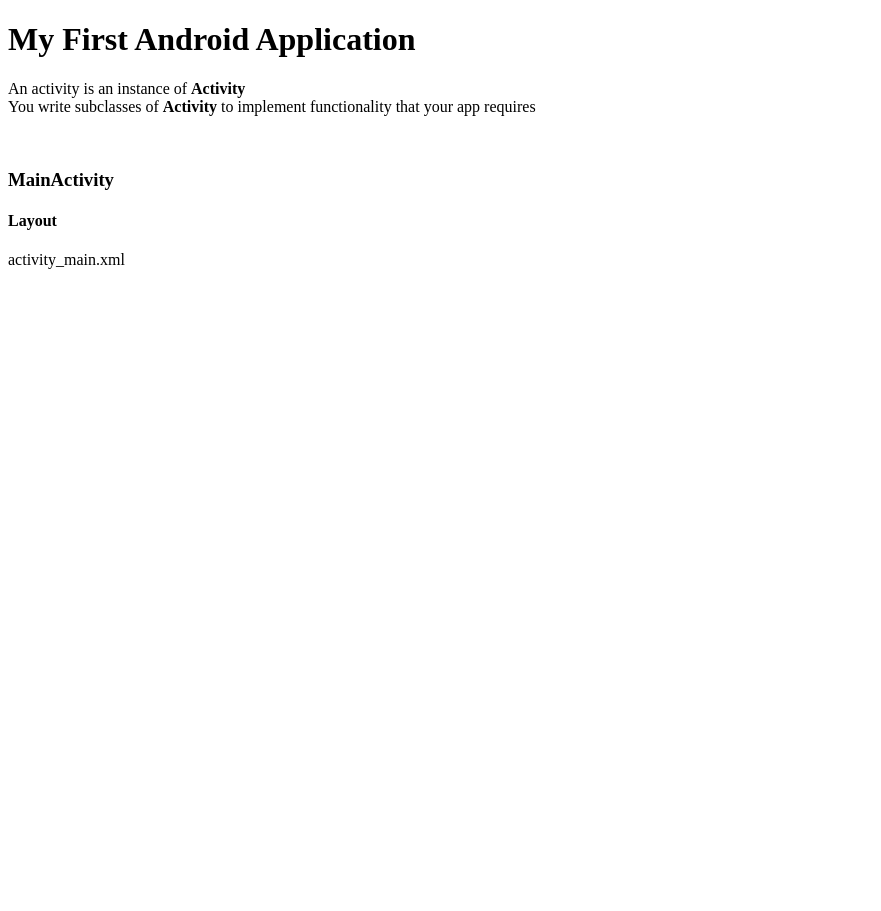
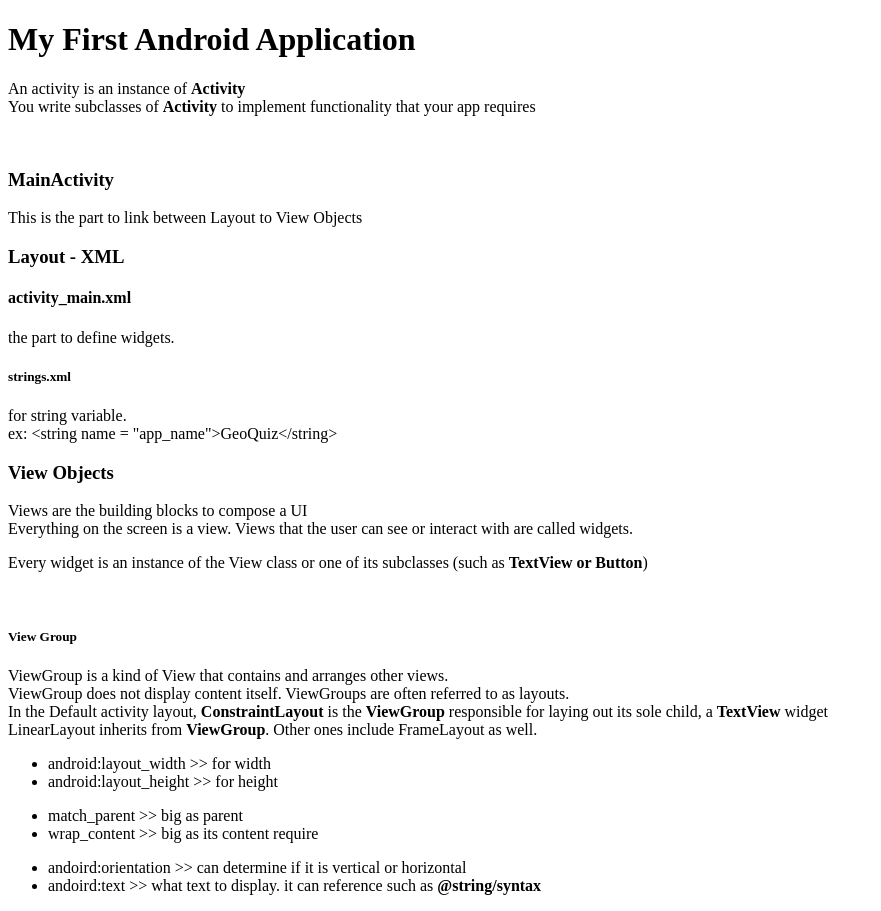
Before and after one commit to brightlightkim/brightlightkim.github.io, a plain HTML site: page android_basic.html in a window 1280 px wide. Shown: the whole page, without its empty margins (0-881 px from the left). Before the commit the page ends 800 px from the top, so only its background shows below. Drawn offline with Linux system fonts and the light colour scheme.

Commit message:
basic android stuff chapter 1

```diff
--- a/android_basic.html
+++ b/android_basic.html
@@ -9,25 +9,39 @@
     </p>
     <br>
     <h3>MainActivity</h3>
-    <h4>Layout</h4>
-    <p>activity_main.xml <br>
-        <?xml version="1.0" encoding="utf-8"?>
-<androidx.constraintlayout.widget.ConstraintLayout
-        xmlns:android="http://schemas.android.com/apk/res/android"
-        xmlns:tools="http://schemas.android.com/tools"
-        xmlns:app="http://schemas.android.com/apk/res-auto"
-        android:layout_width="match_parent"
-        android:layout_height="match_parent"
-        tools:context=".MainActivity">
+    <p>This is the part to link between Layout to View Objects<br>
+    </p>
+    <h3>Layout - XML</h3>
+    <h4>activity_main.xml </h4>
+    <p>the part to define widgets.<br></p>
+    <h5>strings.xml</h5>
+    <p>for string variable.<br>
+    ex: &lt;string name = "app_name"&gt;GeoQuiz&lt;/string&gt;</p>
 
-    <TextView
-            android:layout_width="wrap_content"
-            android:layout_height="wrap_content"
-            android:text="Hello World!"
-            app:layout_constraintBottom_toBottomOf="parent"
-            app:layout_constraintLeft_toLeftOf="parent"
-            app:layout_constraintRight_toRightOf="parent"
-            app:layout_constraintTop_toTopOf="parent"/>
+    <h3>View Objects</h3>
+    <p>Views are the building blocks to compose a UI<br>
+        Everything on the screen is a view. Views that the user can see or interact with are called widgets.<br>
+    </p>
+    <p>Every widget is an instance of the View class or one of its subclasses (such as <b>TextView or Button</b>)</p>
+    <br>
+    <h5>View Group</h5>
+    <p>ViewGroup is a kind of View that contains and arranges other views.<br>
+        ViewGroup does not display content itself. ViewGroups are often referred to as layouts.<br>
+        In the Default activity layout, <b>ConstraintLayout</b> is the <b>ViewGroup</b> responsible for laying out its
+        sole child, a <b>TextView</b> widget<br>
+        LinearLayout inherits from <b>ViewGroup</b>. Other ones include FrameLayout as well.<br>
+    <ul>
+        <li>android:layout_width >> for width</li>
+        <li>android:layout_height >> for height</li>
+    </ul>
+    <ul>
+        <li>match_parent >> big as parent</li>
+        <li>wrap_content >> big as its content require</li>
+    </ul>
+    <ul>
+        <li>andoird:orientation >> can determine if it is vertical or horizontal</li>
+        <li>andoird:text >> what text to display. it can reference such as <b>@string/syntax</b></li>
+    </ul>
     </p>
 </body>
 
```
